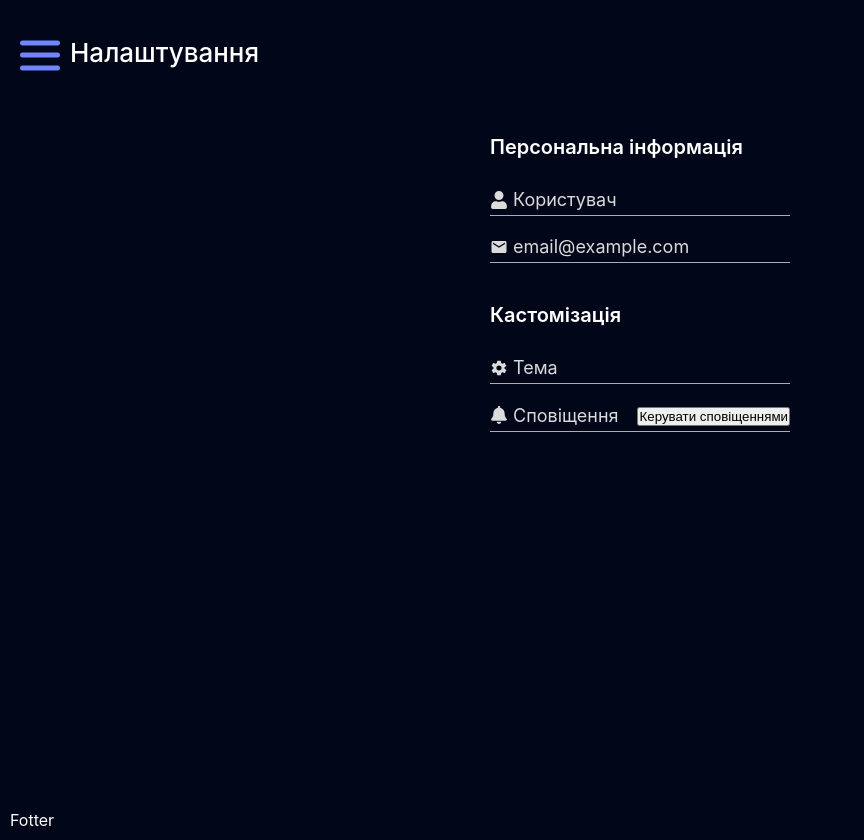
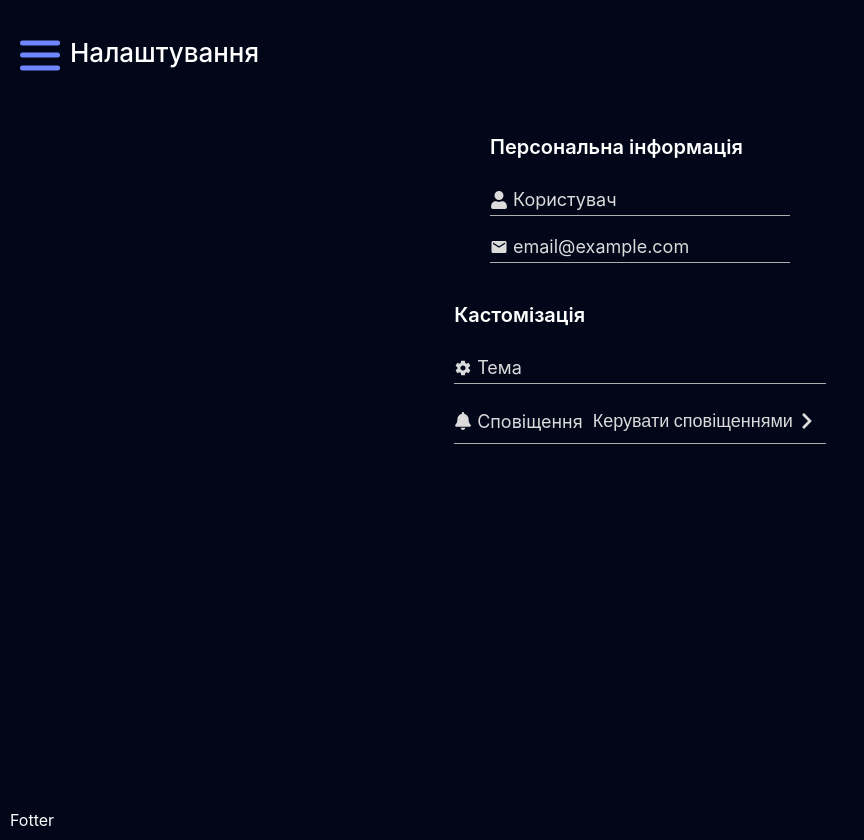
Before and after one commit to Nik91K/SleepTracker, a React (Vite) app: page /sleeptracker/settings in a window 1280 px wide. Shown: the whole page, without its empty margins (0-864 px from the left). Built offline with nearby package versions, Linux system fonts and the light colour scheme; sample sign-in values are in the browser's storage; a web font is replaced by a local one.

Commit message:
added some styles to modal window

```diff
--- a/src/components/common/Modal/Open modal/index.tsx
+++ b/src/components/common/Modal/Open modal/index.tsx
@@ -1,3 +1,4 @@
+import { FaChevronRight } from "react-icons/fa";
 import React, { useState } from 'react'
 import Modal from '../Wndow/index'
 import './style.css'
@@ -7,7 +8,7 @@ export default function ModalButton({children, buttonName} : {children: React.Re
   return (
     <>
       <div className='button-style'>
-        <button onClick={() => setIsOpen(true)}>{buttonName}</button>
+        <button className="modal-button" onClick={() => setIsOpen(true)}><p>{buttonName}</p><FaChevronRight /></button>
 
             <Modal open={isOpen} onClose={() => setIsOpen(false)}>
                 {children}
--- a/src/components/common/Modal/Open modal/style.css
+++ b/src/components/common/Modal/Open modal/style.css
@@ -1,6 +1,26 @@
 .button-style {
     position: relative;
     z-index: 1;
+}
+
+.modal-button{
+    width: 100%;
+    display: flex;
+    align-items: center;
+    justify-content: space-between;
+    gap: 5px;
+    padding: 5px 10px;
+    background-color: #ffffff00;
+    border: none;
+    border-radius: 5px;
+    cursor: pointer;
+    color: #dbdbdb;
+    font-size: 18px;
+    font-family: 'Nunito', sans-serif;
+}
+
+.modal-button:hover {
+    background-color: #ffffff1a;
 }
 
 .content-style {
```
